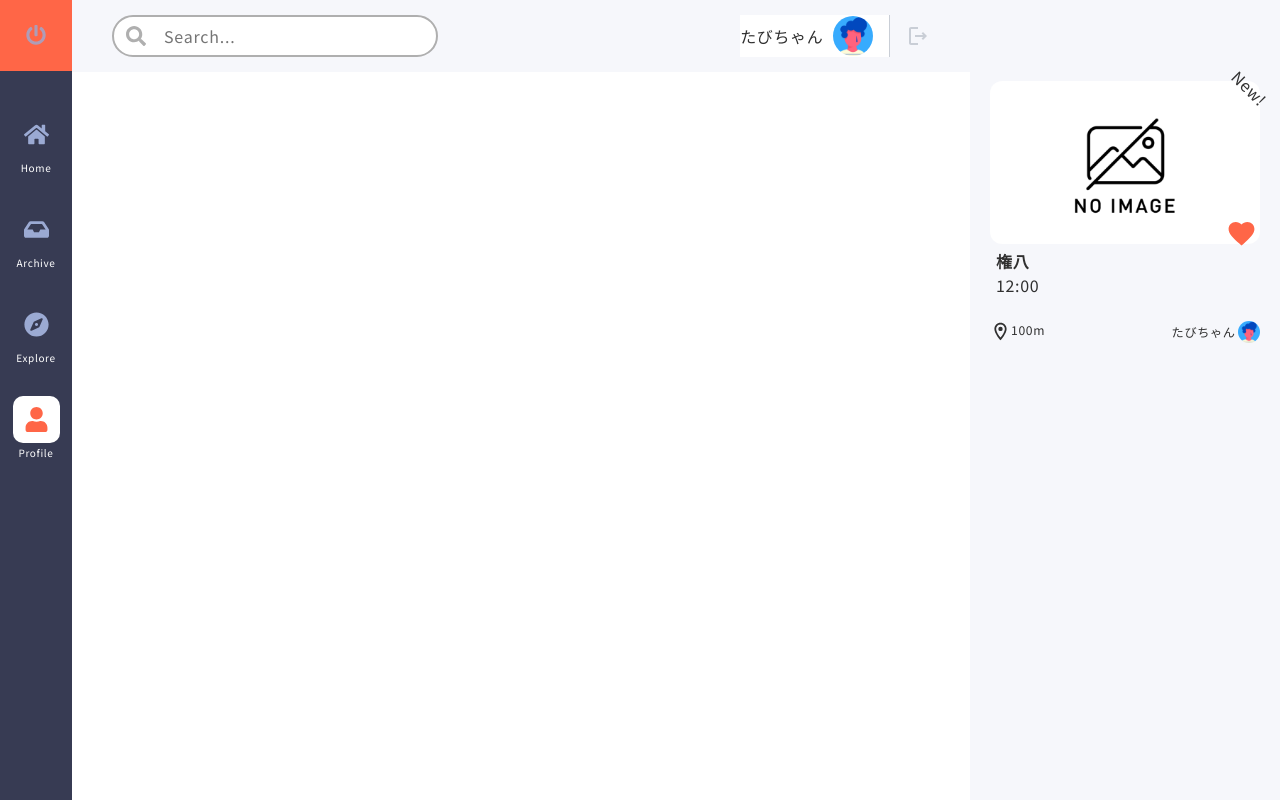
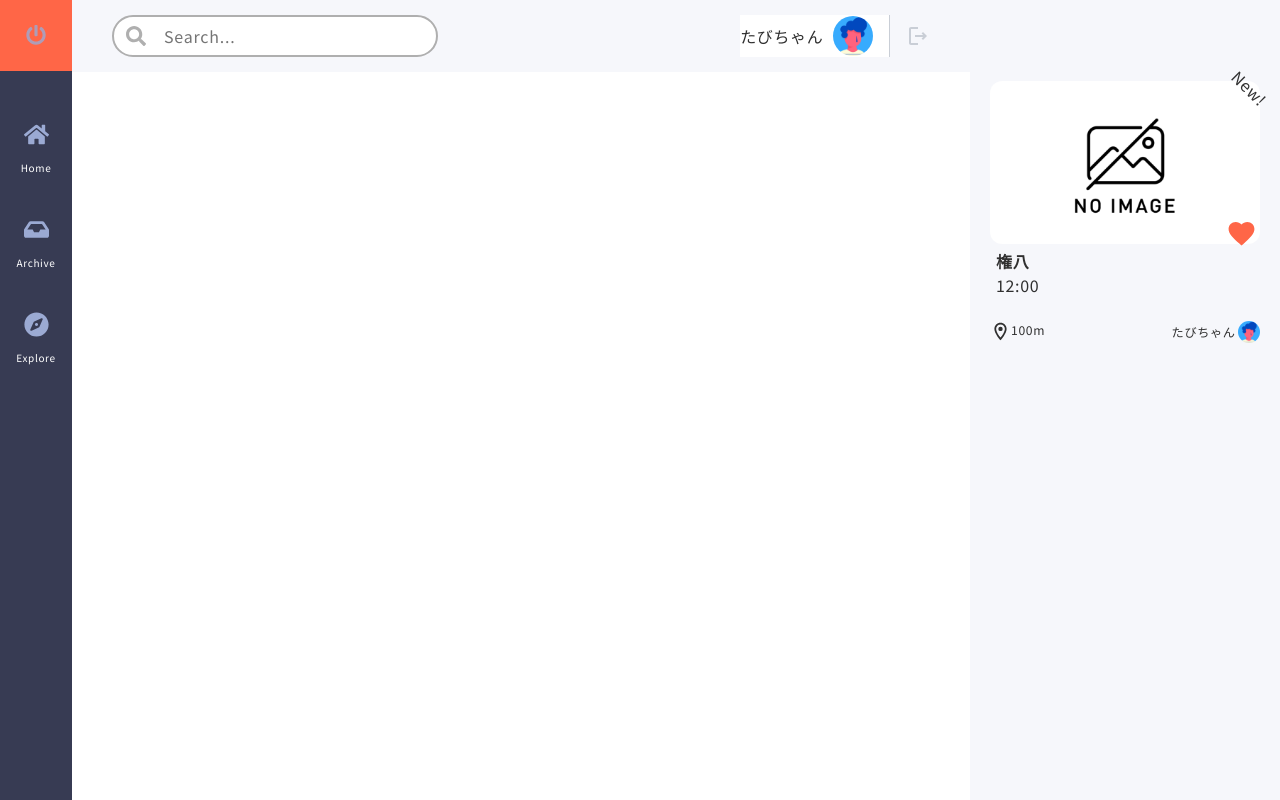
Before and after one commit to Tekere/lunch_sns, a Vue app: page /user in a window 1280 px wide. Built offline with nearby package versions, Linux system fonts and the light colour scheme.

Commit message:
一旦プロフィールページはなし

```diff
--- a/src/components/LeftNav.vue
+++ b/src/components/LeftNav.vue
@@ -24,12 +24,12 @@
               <span class="bl_leftNav_link_txt">Explore</span>
             </router-link>
           </li>
-          <li class="bl_leftNav_link el_link_btn">
+          <!-- <li class="bl_leftNav_link el_link_btn">
             <router-link :to="{ name: 'Profile' }">
               <svg-user></svg-user>
               <span class="bl_leftNav_link_txt">Profile</span>
             </router-link>
-          </li>
+          </li> -->
         </ul>
         <!-- <div class="el_link_btn uq__logout">
           <a href="">
```
